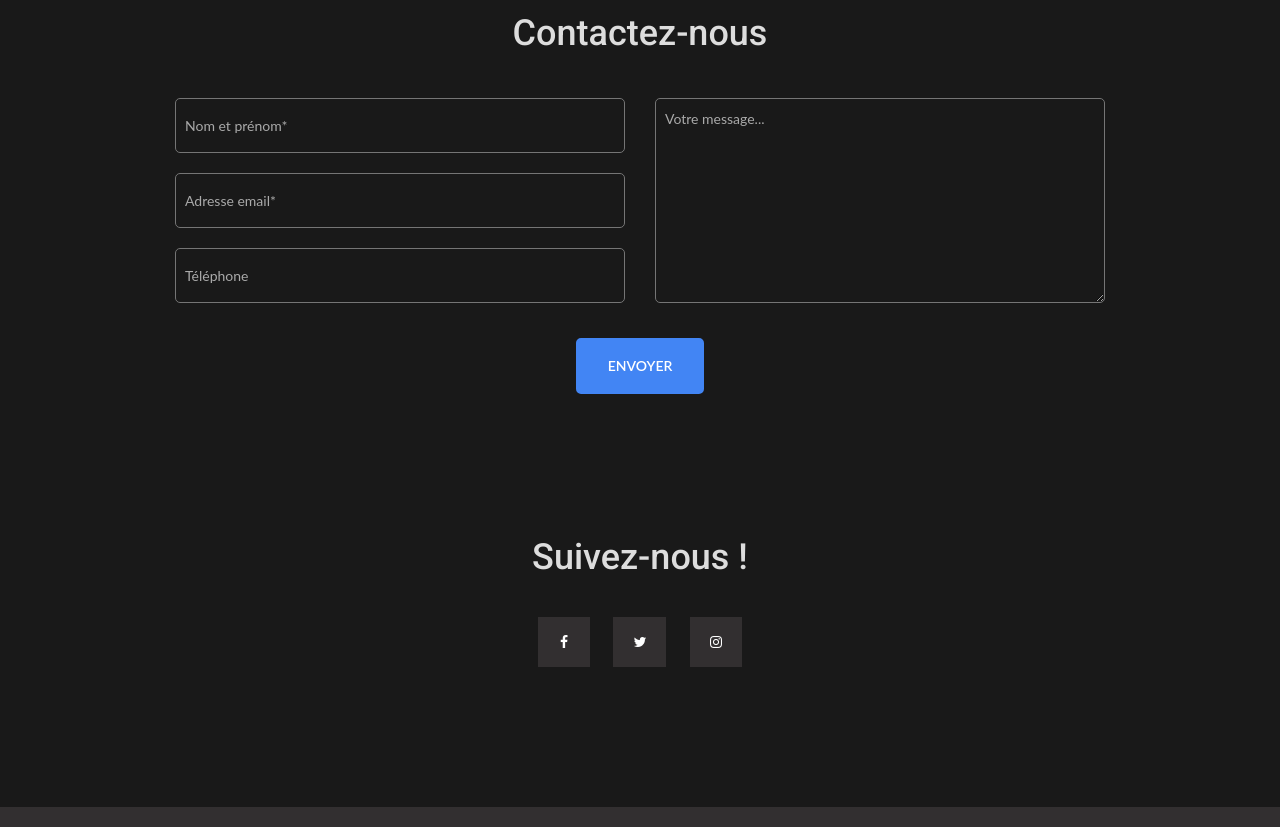
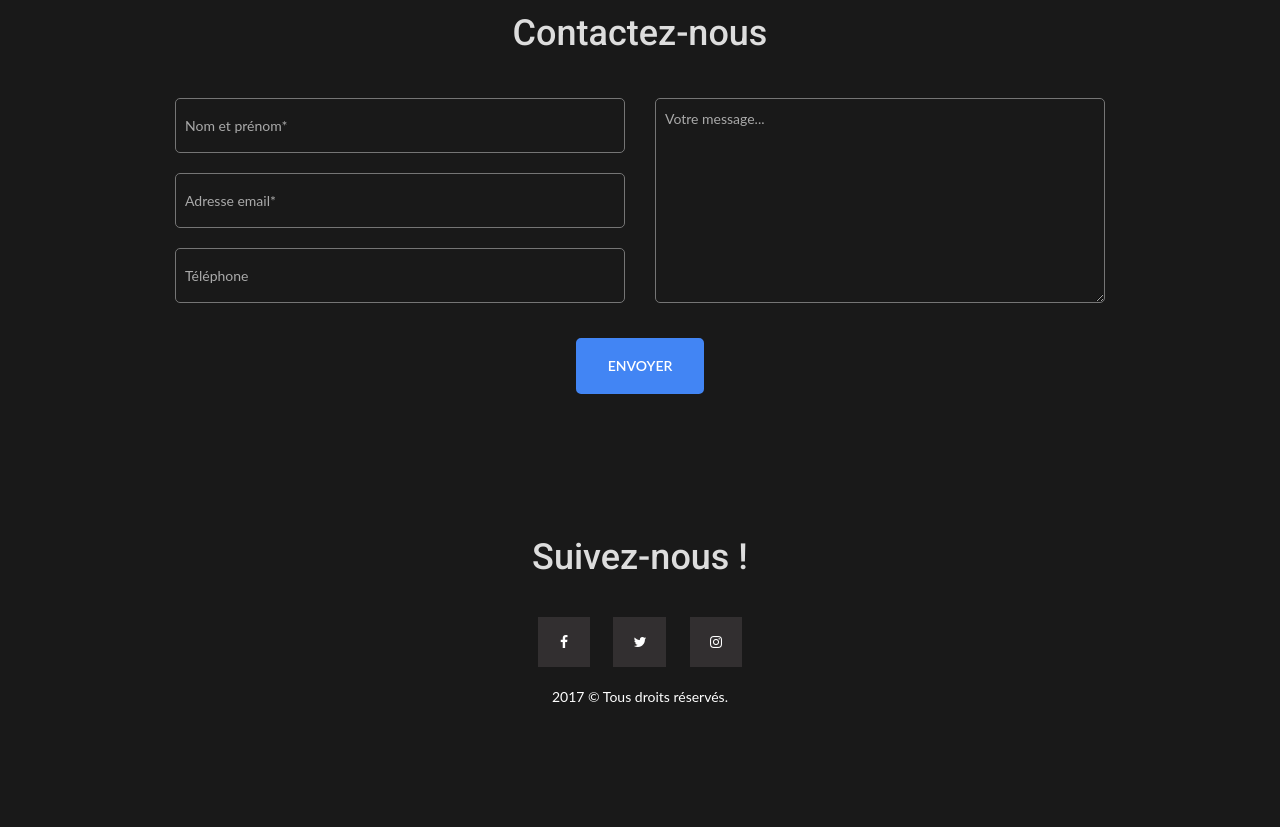
Before and after one commit to pmbranco/waiter-landing-page, a plain HTML site: page index.html in a window 1280 px wide. Shown: the part 5757-6584 px from the top of the page. Drawn offline with Linux system fonts and the light colour scheme.

Commit message:
fix: add copyright

```diff
--- a/index.html
+++ b/index.html
@@ -682,8 +682,10 @@
 			   <li><a target="_blank" href="https://twitter.com/WaiterTeam?s=09" class="social-icon"> <i class="fa fa-twitter"></i></a></li>
 			   <li><a target="_blank" href="https://www.instagram.com/waiterteam/" class="social-icon"> <i class="fa fa-instagram"></i></a></li>
 		   </ul>
-		   </div>
-		   </div>
+	   </div>
+	   							   2017 © Tous droits réservés.
+							   </div>
+
 	   </div>
    </section>
 
```
